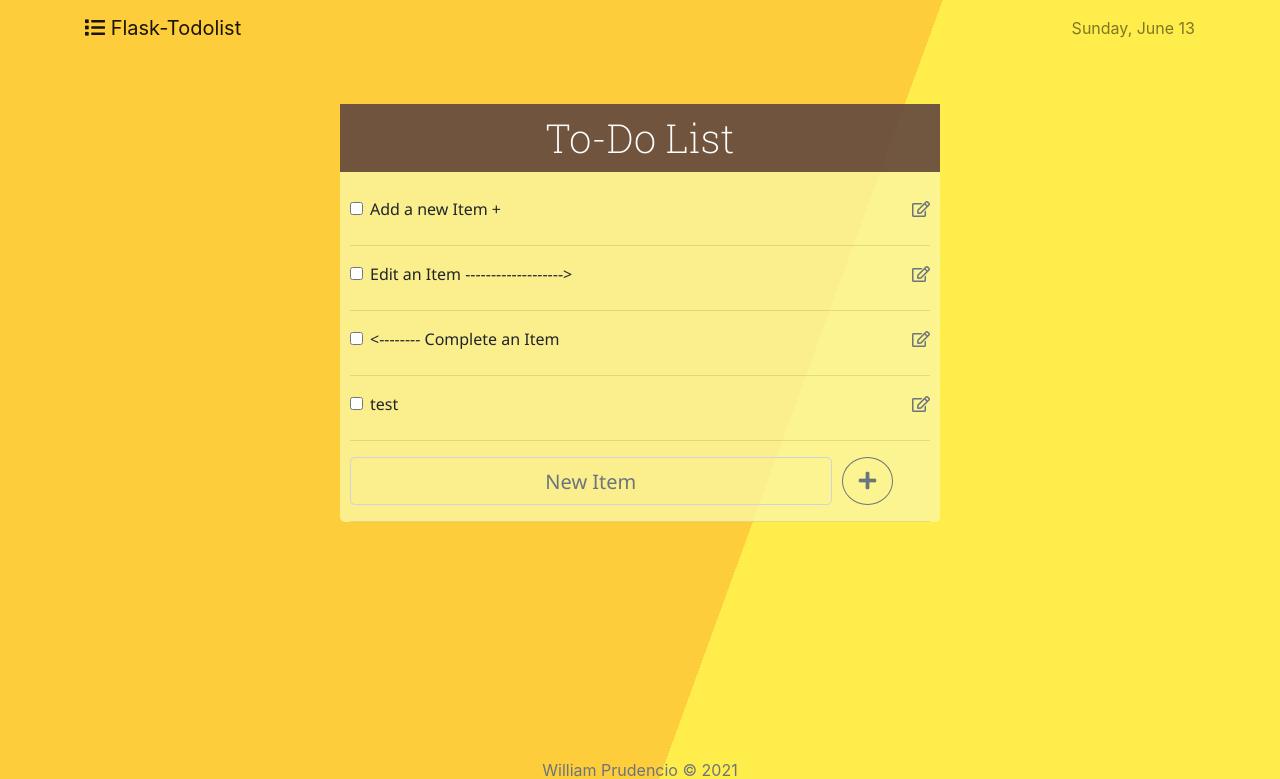
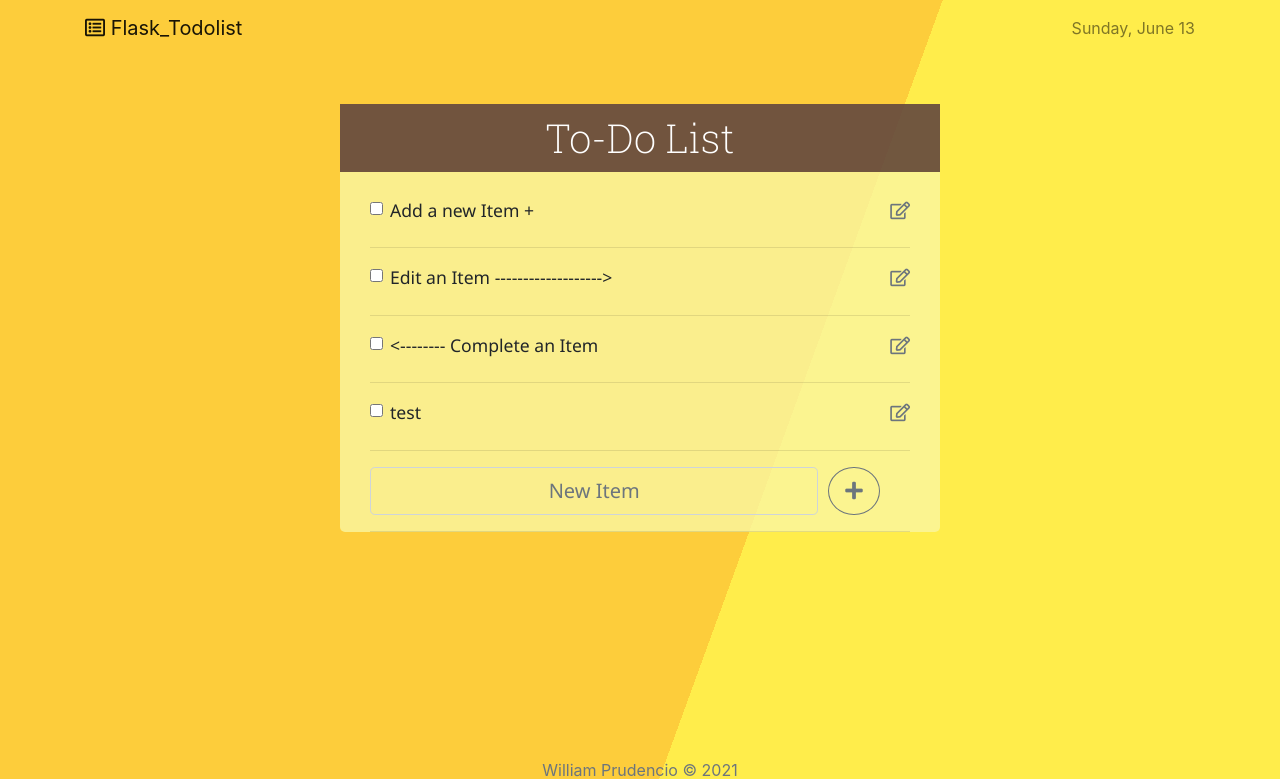
Before and after one commit to wprudencio97/todo-list, a Flask app: page / in a window 1280 px wide. Shown: the top 779 px of the page. Run offline with Flask 2, Linux system fonts and the light colour scheme; data comes from the database, SQL or seed files in the repository; both versions use the stored data as it was after the commit; some libraries are stand-ins or nearby versions.

Commit message:
Update styles

```diff
--- a/todolist/static/main.css
+++ b/todolist/static/main.css
@@ -21,10 +21,11 @@
 }
 .todolist{
     padding-top: 25px;
-    padding-left: 10px;
-    padding-right: 10px;
+    padding-left: 30px;
+    padding-right: 30px;
     margin: 0 auto;
     font-family: 'Noto Sans', sans-serif;
+    font-size: 1.1rem;
 }
 input[type=checkbox]:checked + label.strikethrough{
     text-decoration: line-through;
@@ -36,6 +37,7 @@ input[type=text]{
     background-color: transparent;
     text-align: center;
 }
+
 .edit{
     float: right;
     text-align: right;
--- a/todolist/templates/template.html
+++ b/todolist/templates/template.html
@@ -27,7 +27,7 @@
 <body>
       <nav class="navbar navbar-expand-lg navbar-light" style="background-color: transparent;">
         <div class="container">
-        <a class="navbar-brand" href="{{ url_for('home') }}"><i class="fas fa-list"></i> Flask-Todolist</a>
+        <a class="navbar-brand" href="{{ url_for('home') }}"><i class="far fa-list-alt"></i> Flask_Todolist</a>
         <button class="navbar-toggler" type="button" data-toggle="collapse" data-target="#navbarText" aria-controls="navbarText" aria-expanded="false" aria-label="Toggle navigation">
           <span class="navbar-toggler-icon"></span>
         </button>
```
Also changed, not shown: todolist/site.db.
